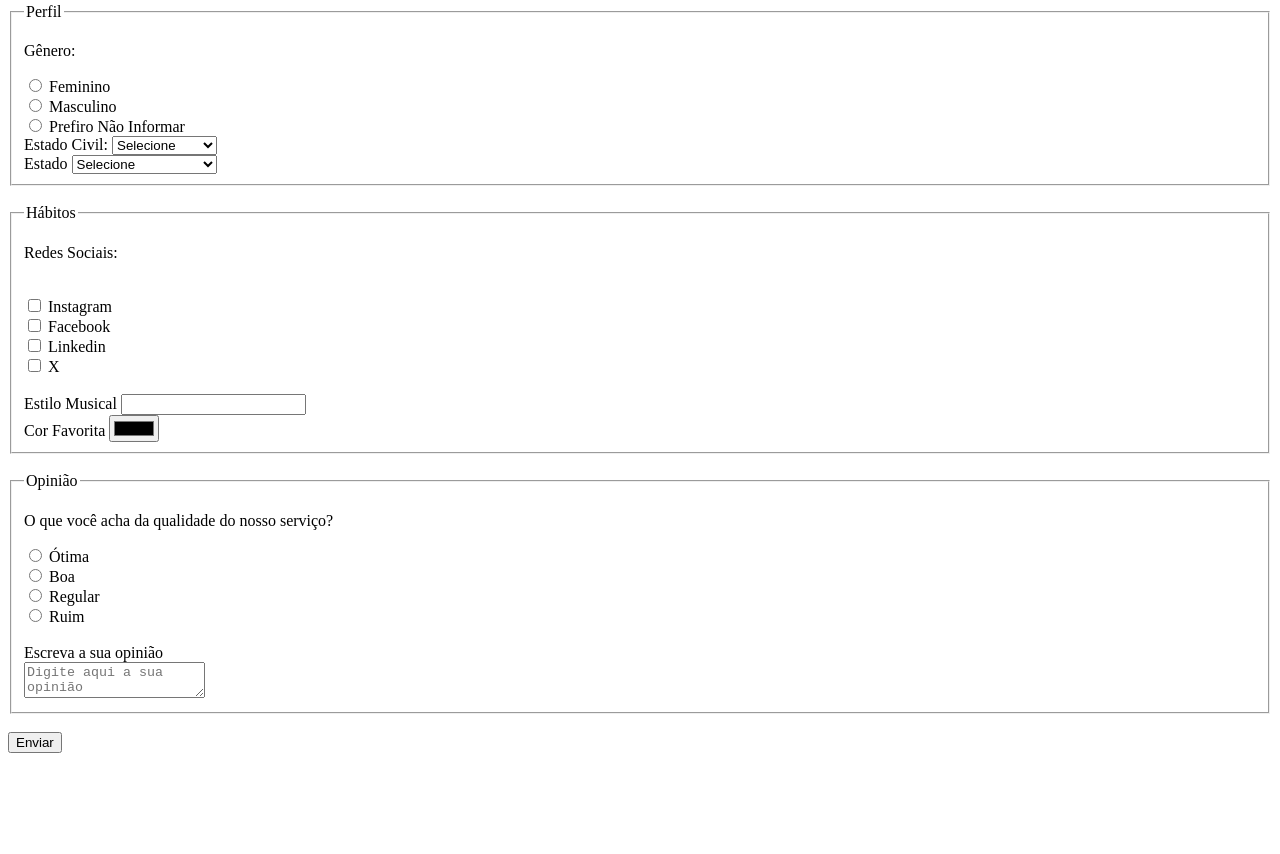
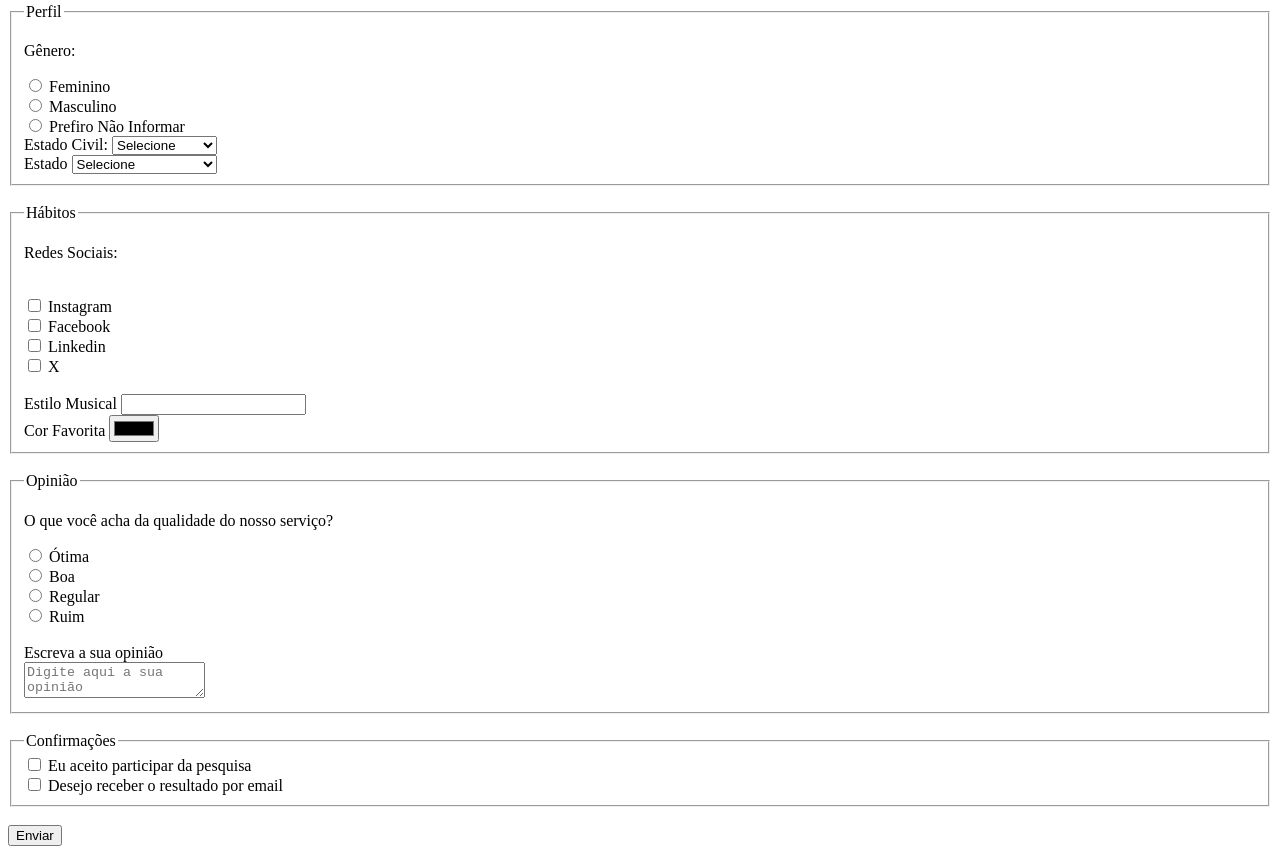
Before and after one commit to hrq-zmd/culturama-frontend-alura, a plain HTML site: page index.html in a window 1280 px wide. Shown: the part 257-1111 px from the top of the page. Before the commit the page ends 1018 px from the top, so only its background shows below. Drawn offline with Linux system fonts and the light colour scheme.

Commit message:
Update index.html

```diff
--- a/index.html
+++ b/index.html
@@ -176,6 +176,20 @@
                 </fieldset>
 
             </fieldset>
+            <br>
+
+            <fieldset>
+                <legend>Confirmações</legend>
+
+                <input type="checkbox" name="userLgpd" id="userLgpdTerm" value="accepted" required>
+                <label for="userLgpdTerm">Eu aceito participar da pesquisa</label>
+                <br>
+
+                <input type="checkbox" name="userGetResult" id="getResult" value="accepted" required>
+                <label for="userLgpdTerm">Desejo receber o resultado por email</label>
+                <br>
+
+            </fieldset>
 
 
 
```
